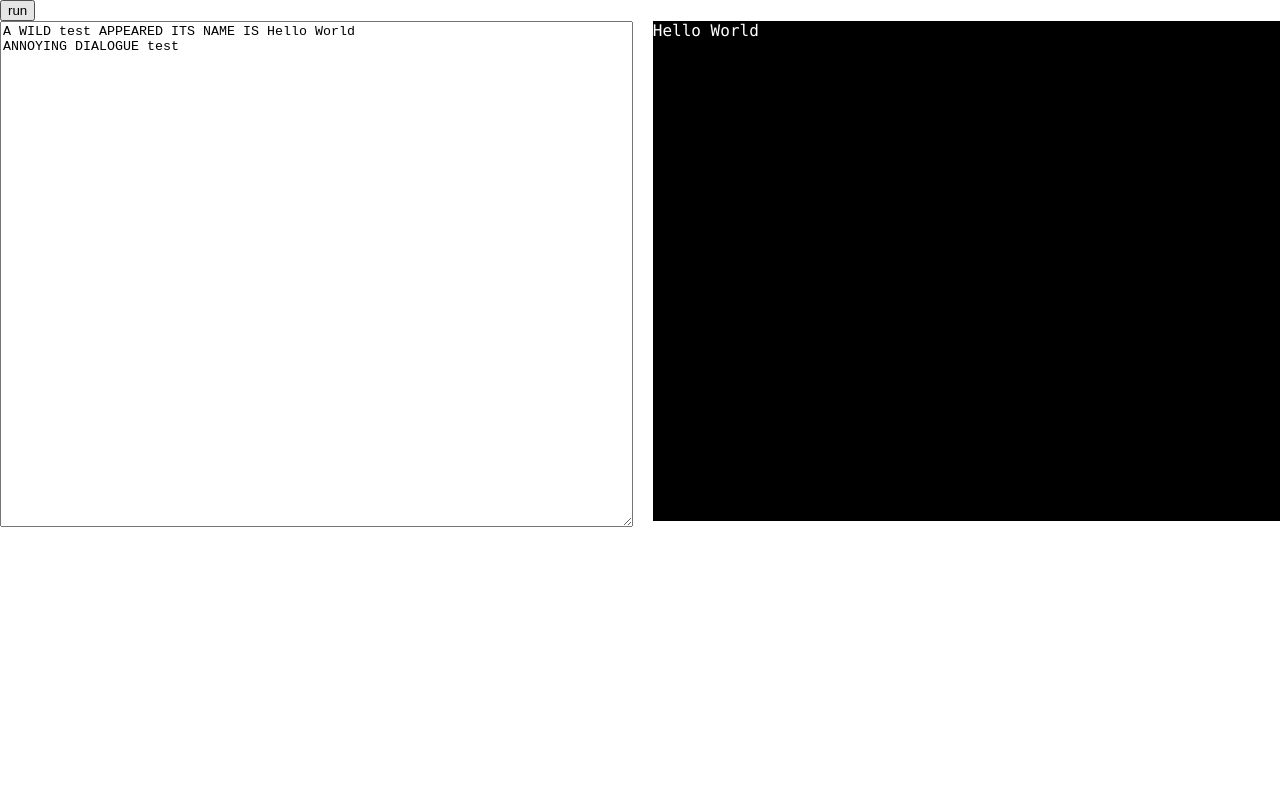
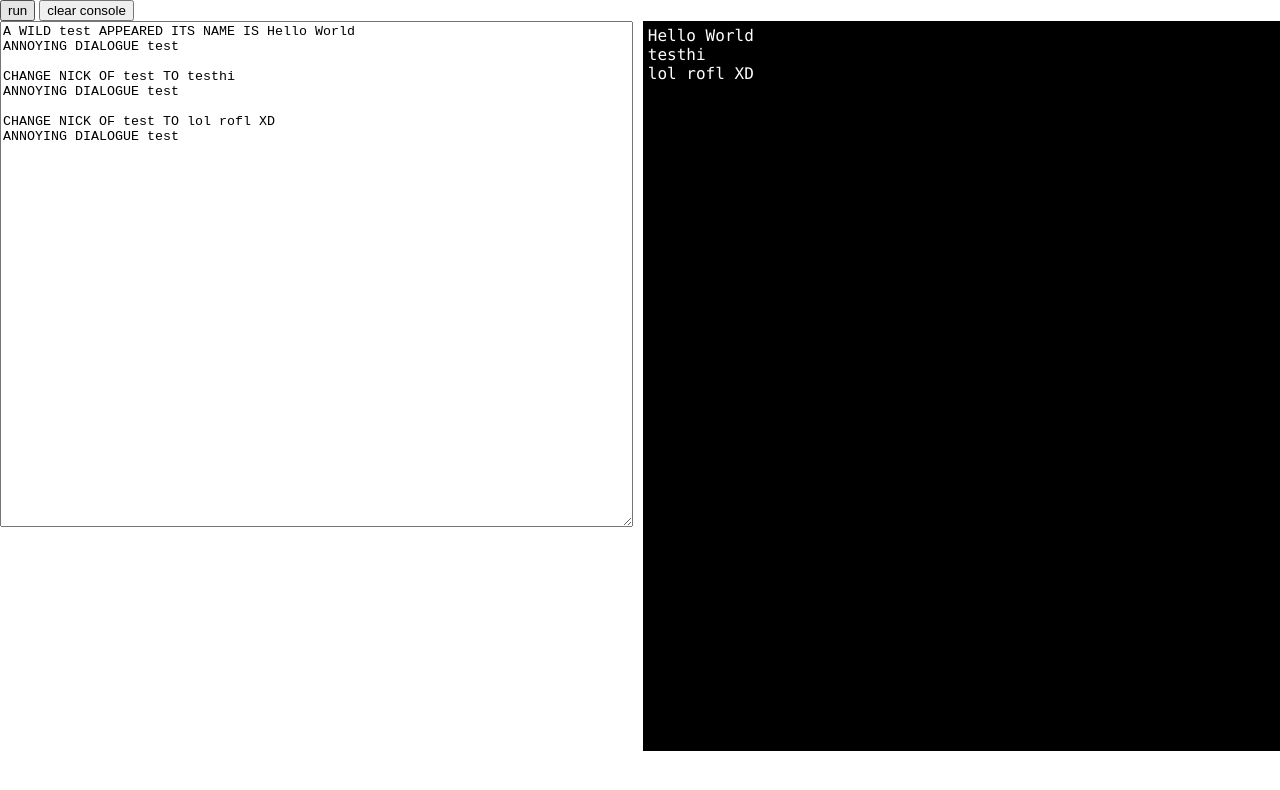
Before and after one commit to Sm3xx/PokeCode, a plain HTML site: page editor.html in a window 1280 px wide. Both pictures are taken after a click on the button "run". Drawn offline with Linux system fonts and the light colour scheme.

Commit message:
added function to change variable value 'CHANGE NICK OF ... TO ...'

```diff
--- a/core/PokeCodeInterpreter.js
+++ b/core/PokeCodeInterpreter.js
@@ -3,6 +3,8 @@ const PokeCodeInterpreter = {
     PokeConsole: null,
 
     Variables: {},
+
+    activeLine: 0,
 
     init: () => {
         // do some initiation stuff here
@@ -11,8 +13,10 @@ const PokeCodeInterpreter = {
     runCode: (_code) => {
         if (Array.isArray(_code)) {
             try {
+                PokeCodeInterpreter.activeLine = 0;
                 PokeCodeInterpreter.clearConsole();
                 _code.forEach(st => {
+                    PokeCodeInterpreter.activeLine++;
                     PokeCodeInterpreter.interpretStatement(st);
                 });
             } catch (er) {
@@ -30,28 +34,61 @@ const PokeCodeInterpreter = {
     },
 
     interpretStatement: (_statement) => {
-        if (_statement.match(/A WILD.*?APPEARED/i)) {
-            let name = _statement.split(/A WILD/i)[1];
-            name = name.split(/APPEARED/i)[0];
-            name = name.replace(/\s/g, "");
-            var value;
-            if (_statement.match(/ITS NAME IS/i)) {
-                value = _statement.split(/ITS NAME IS/i)[1];
-            }
-            PokeCodeInterpreter.createVariable(name, value);
-        } else if (_statement.match(/ANNOYING DIALOGUE/i)) {
-            let variable = _statement.split(/ANNOYING DIALOGUE/i)[1].replace(/\s/g, "");
-            PokeCodeInterpreter.writeStringToConsole(PokeCodeInterpreter.getVariableValue(variable));
-        } else if (_statement.match(/RAPE B/i) || _statement.match(/RAPE A/i)) {
+        // Data decleration
+        if (_statement.match(/A\s*WILD.*?APPEARED/i)) {
+            PokeCodeInterpreter.interpretDataDeclerationStatement(_statement);
+        // write to console statement
+        } else if (_statement.match(/ANNOYING\s*DIALOGUE/i)) {
+            PokeCodeInterpreter.interpreteConsoleWriteStatement(_statement);
+        // change variable value
+        } else if (_statement.match(/CHANGE\s*NICK\s*OF/i)) {
+            PokeCodeInterpreter.interpreteChangeValueStatement(_statement);
+        // clear console
+        } else if (_statement.match(/RAPE\s*[AB]/i)) {
             PokeCodeInterpreter.clearConsole();
         }
     },
 
+    interpretDataDeclerationStatement: (_statement) => {
+        // get name value from data decleration statement
+        let name = _statement.split(/A\s*WILD/i)[1];
+        name = name.split(/APPEARED/i)[0];
+        name = name.replace(/\s/g, "");
+        // get value val from data decleration statement
+        var value;
+        if (_statement.match(/ITS\s*NAME\s*IS/i)) {
+            value = _statement.split(/ITS\s*NAME\s*IS/i)[1];
+        }
+        // call internal core function
+        PokeCodeInterpreter.createVariable(name, value);
+    },
+
+    interpreteConsoleWriteStatement: (_statement) => {
+        // get message value from statement
+        let variable = _statement.split(/ANNOYING\s*DIALOGUE/i)[1].replace(/\s/g, "");
+        // call internal core function
+        PokeCodeInterpreter.writeStringToConsole(PokeCodeInterpreter.getVariableValue(variable));
+    },
+
+    interpreteChangeValueStatement: (_statement) => {
+        // get name value from statement
+        let name = _statement.split(/CHANGE\s*NICK\s*OF/i)[1];
+        name = name.split(/TO/i)[0];
+        name = name.replace(/\s/g, "");
+        // get value val from statement
+        let value = _statement.split(/TO/i)[1];
+        value = value.trim();
+        // call internal core function
+        PokeCodeInterpreter.setVariableValue(name, value);
+    },
+
     addConsole: (_htmlId) => {
+        // adding a console (has to be a div-container)
         this.PokeConsole = document.getElementById(_htmlId);
     },
 
     createVariable: (_name, _value) => {
+        // creating an variable
         if (!PokeCodeInterpreter.checkVariableExist()) {
             PokeCodeInterpreter.Variables[_name] = _value;
         } else {
@@ -60,6 +97,7 @@ const PokeCodeInterpreter = {
     },
 
     checkVariableExist: (_name) => {
+        // check if the variable is allready created
         let val = PokeCodeInterpreter.Variables[_name];
         let r;
         val==undefined ? r=false : r=true;
@@ -67,8 +105,18 @@ const PokeCodeInterpreter = {
     },
 
     getVariableValue: (_name) => {
+        // returns the value of an created variable
         if (PokeCodeInterpreter.checkVariableExist(_name)) {
             return PokeCodeInterpreter.Variables[_name];
+        } else {
+            PokeCodeInterpreter.writeErrorToConsole(`Variable ${_name} hasn't been created yet!`);
+        }
+    },
+
+    setVariableValue: (_name, _value) => {
+        // set the value of an variable
+        if (PokeCodeInterpreter.checkVariableExist(_name)) {
+            PokeCodeInterpreter.Variables[_name] = _value;
         } else {
             PokeCodeInterpreter.writeErrorToConsole(`Variable ${_name} hasn't been created yet!`);
         }
@@ -84,7 +132,9 @@ const PokeCodeInterpreter = {
     },
 
     writeErrorToConsole: (_string) => {
-        let string = `<SPAN style="color:red">${_string}</SPAN>`;
+        // writing an error message to console and start an
+        // core error to stop execution
+        let string = `<SPAN style="color:red">${_string} (Line: ${PokeCodeInterpreter.activeLine})</SPAN>`;
         PokeCodeInterpreter.writeStringToConsole(string);
         throw new Error("An error occured, see PokeCode console");
     },
--- a/editor.html
+++ b/editor.html
@@ -9,17 +9,35 @@
     </head>
 
     <body>
-        <button id="run-code" onclick="runCode()">run</button><br>
-        <textarea id="source-code" placeholder="Enter here your source code">A WILD test APPEARED ITS NAME IS Hello World
-ANNOYING DIALOGUE test</textarea>
+        <button onclick="runCode()">run</button>
+        <button onclick="clearConsole()">clear console</button>
+        <br>
+        <textarea id="source-code" placeholder="Enter here your source code">
+A WILD test APPEARED ITS NAME IS Hello World
+ANNOYING DIALOGUE test
+
+CHANGE NICK OF test TO testhi
+ANNOYING DIALOGUE test
+
+CHANGE NICK OF test TO lol rofl XD
+ANNOYING DIALOGUE test
+        </textarea>
        <div id="console" disabled></div>
     </body>
 
     <script>
         PokeCodeInterpreter.addConsole('console');
+        window.onkeydown = ev => {
+            if (ev.ctrlKey && ev.keyCode == 13) {
+                runCode();
+            }
+        }
         runCode = _ => {
             let codeArray = document.getElementById('source-code').value.split("\n");
             PokeCodeInterpreter.runCode(codeArray);
+        }
+        clearConsole = _ => {
+            PokeCodeInterpreter.clearConsole();
         }
     </script>
 
@@ -37,12 +55,15 @@ ANNOYING DIALOGUE test</textarea>
             color: black;
         }
         #console {
+            padding:5px;
             background-color: black;
             color: white;
             font-family: 'Consolas';
             position: absolute;
             right: 0px;
             top: 21px;
+            overflow: scroll;
+            height: 90%;
         }
         ::selection {
             background: white;
```
